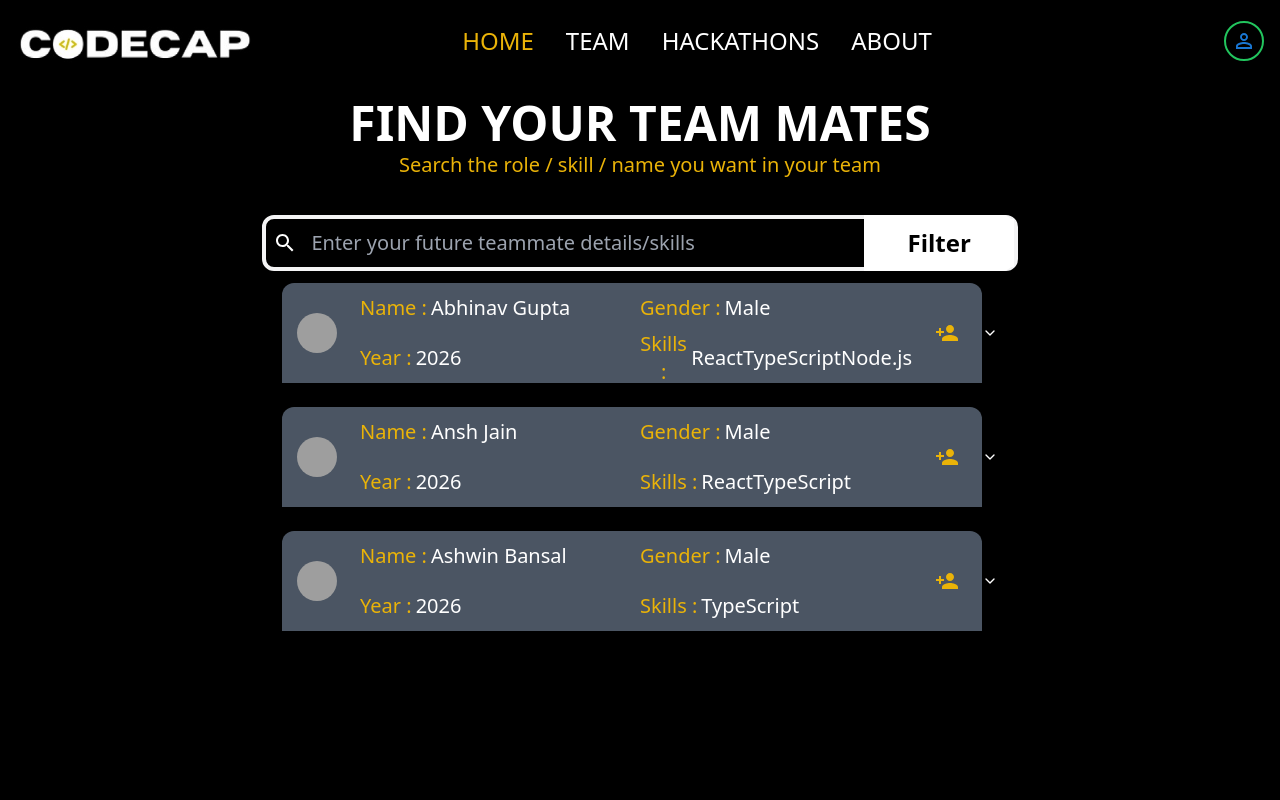
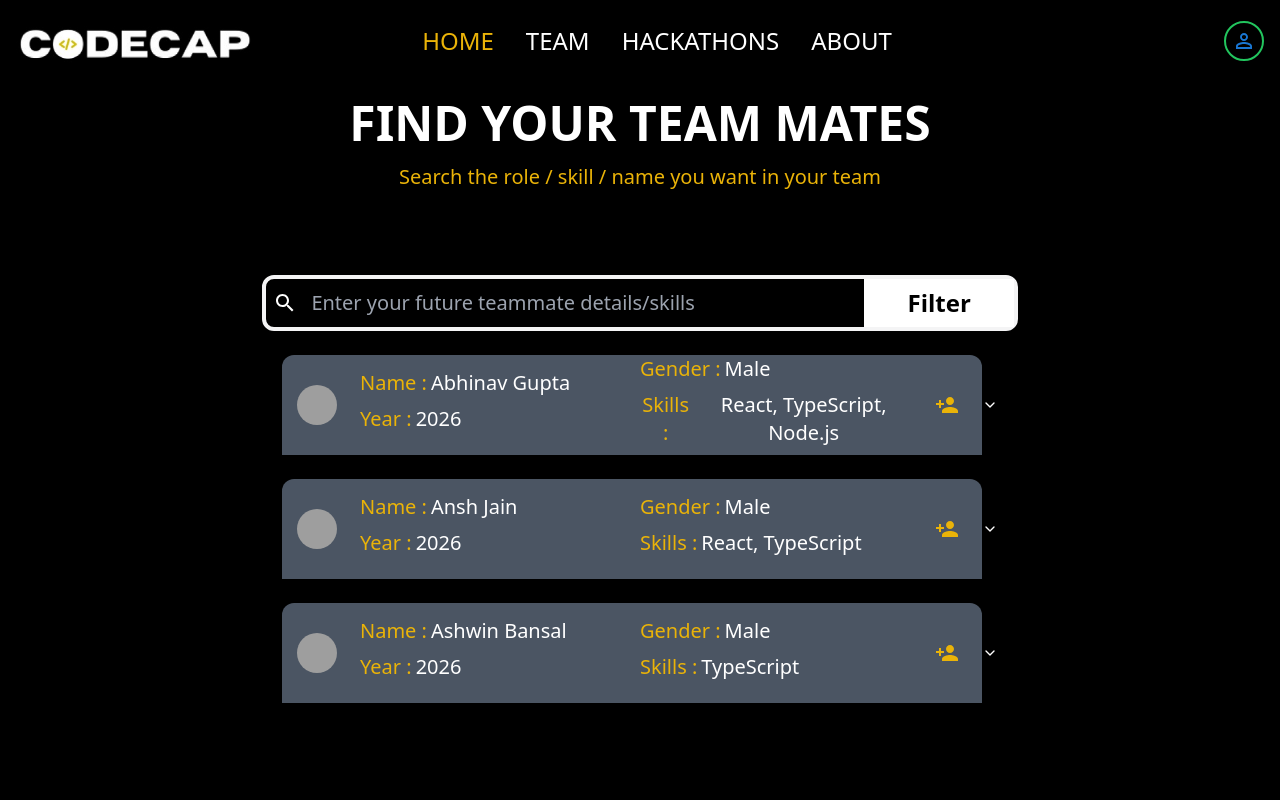
Before and after one commit to abhinav2805-ux/Code_cap, a React (Vite) app in the folder client/: page /buildteam in a window 1280 px wide. Shown: the top 800 px of the page. Built offline with nearby package versions, Linux system fonts and the light colour scheme; grey boxes are pictures that could not be loaded.

Commit message:
build team responsive

```diff
--- a/client/src/components/Editprofile.tsx
+++ b/client/src/components/Editprofile.tsx
@@ -113,15 +113,15 @@ interface FormErrors {
 
                                       // Fetching data from API
 
-  fetch(`http://localhost:3000/api/user/editProfile/${Username}`, {
-    method: 'POST',
-    headers: {
-      'Content-Type': 'application/json',
-    }
-  })
-    .then(response => response.json())
-    .then(data => console.log(data))
-    .catch(error => console.error('Error:', error));
+  // fetch(`http://localhost:3000/api/user/editProfile/${Username}`, {
+  //   method: 'POST',
+  //   headers: {
+  //     'Content-Type': 'application/json',
+  //   }
+  // })
+  //   .then(response => response.json())
+  //   .then(data => console.log(data))
+  //   .catch(error => console.error('Error:', error));
 
 
 
--- a/client/src/components/FindTeamMates.tsx
+++ b/client/src/components/FindTeamMates.tsx
@@ -1,54 +1,14 @@
 "use client"
 import React, { useState } from "react";
-import Navbar from "@/components/Navbar";
 import SearchIcon from '@mui/icons-material/Search';
-import { Check, ChevronsUpDown } from "lucide-react"
 import Profile from "./Profile";
 import Profile2 from "./Profile2";
-import { cn } from "@/lib/utils"
-import { Button } from "@/components/ui/button"
-import { Avatar, AvatarFallback, AvatarImage } from "@/components/ui/avatar"
-import PersonAddIcon from '@mui/icons-material/PersonAdd';
-import {
-  Command,
-  CommandEmpty,
-  CommandGroup,
-  CommandItem,
-  CommandList,
-} from "@/components/ui/command"
-import {
-  Popover,
-  PopoverContent,
-  PopoverTrigger,
-} from "@/components/ui/popover"
 import {
   Accordion,
   AccordionContent,
   AccordionItem,
   AccordionTrigger,
 } from "@/components/ui/accordion"
-const frameworks = [
-  {
-    value: "next.js",
-    label: "Next.js",
-  },
-  {
-    value: "sveltekit",
-    label: "SvelteKit",
-  },
-  {
-    value: "nuxt.js",
-    label: "Nuxt.js",
-  },
-  {
-    value: "remix",
-    label: "Remix",
-  },
-  {
-    value: "astro",
-    label: "Astro",
-  },
-]
 
 const FindTeamMates: React.FC = () =>  {
   const [value, setValue] = useState('');
@@ -60,34 +20,34 @@ const FindTeamMates: React.FC = () =>  {
     setValue(option);
     setShowOptions(false);
   };
+
   return (
     <>
-    <div className='w-full h-screen px-[250px] bg-black '>
+      <div className='w-full h-screen px-4 md:px-[250px]  bg-black'>
         {/* // find */}
         <div className='w-full h-[15%] p-4'>
-
-    <h1 className='text-center text-5xl font-bold text-white'>FIND YOUR TEAM MATES</h1>
-    <h3 className='text-center text-xl mt-1 text-yellow-500'>Search the role / skill / name you want in your team</h3>
+          <h1 className='text-center text-3xl md:text-5xl font-bold text-white'>FIND YOUR TEAM MATES</h1>
+          <h3 className='text-center text-lg md:text-xl  mt-4 text-yellow-500'>Search the role / skill / name you want in your team</h3>
         </div>
 
         {/* //filter */}
-    <div className='w-full h-[10%] p-3'>
-      <div className='w-full h-full border-4 border-zinc-100 flex rounded-xl '>
-        <div className='h-full w-[5%] flex justify-center items-center'>
+        <div className='w-full h-[10%] mt-[60px] mb-3 p-3'>
+          <div className='w-full h-full border-4 border-zinc-100 flex rounded-xl'>
+            <div className='h-full w-[10%] md:w-[5%] flex justify-center items-center'>
               <SearchIcon className='text-white' />
             </div>
-        <div className='h-full w-[75%]'>
+            <div className='h-full w-[60%] md:w-[75%]'>
               <input
                 type="text"
-            className='bg-transparent text-white w-full p-2 h-full focus:outline-none text-xl border-none'
+                className='bg-transparent text-white w-full p-2 h-full focus:outline-none text-sm md:text-xl border-none'
                 placeholder='Enter your future teammate details/skills'
                 value={value}
                 onChange={(e) => setValue(e.target.value)}
               />
             </div>
-        <div className='h-full w-[20%] flex justify-center bg-white items-center'>
+            <div className='h-full w-[30%] md:w-[20%] flex justify-center bg-white items-center'>
               <button
-            className='bg-white w-full text-2xl font-semibold py-3 text-black  rounded-r-xl'
+                className='bg-white w-full  h-full text-lg md:text-2xl font-semibold px-3 text-black rounded-r-xl'
                 onClick={() => setShowOptions(!showOptions)}
               >
                 Filter
@@ -95,7 +55,7 @@ const FindTeamMates: React.FC = () =>  {
             </div>
           </div>
           {showOptions && (
-        <div className='absolute right-[100px] mt-2 translate-y-[-60px] text-xl font-medium bg-white rounded-xl px-6 shadow-lg'>
+            <div className='absolute right-4 md:right-[100px] mt-2 translate-y-[-60px] text-sm md:text-xl font-medium bg-white rounded-xl px-6 shadow-lg'>
               {options.map((option, index) => (
                 <div
                   key={index}
@@ -108,12 +68,12 @@ const FindTeamMates: React.FC = () =>  {
             </div>
           )}
         </div>
+
         {/* // main area */}
-    <div className='w-full h-[75%] bg-black px-8'>
-
-    <Accordion  type="single" collapsible className="w-full">
+        <div className='w-full h-[75%] bg-black px-2 md:px-8 overflow-y-auto'>
+          <Accordion type="single" collapsible className="w-full">
             <AccordionItem value="item-1">
-        <AccordionTrigger>
+              <AccordionTrigger >
                 <Profile
                   name="Abhinav Gupta"
                   year="2026"
@@ -121,58 +81,59 @@ const FindTeamMates: React.FC = () =>  {
                   gender="Male"
                   imageSrc="https://github.com/shadcn.png"
                 />
-
               </AccordionTrigger>
               <AccordionContent>
                 <Profile2
                   role="Frontend dev."
-         branch = "CSE"
-         college = "MAIT"
-         project= "nil"
+                  branch="CSE"
+                  college="MAIT"
+                  project="nil"
                 />
               </AccordionContent>
               <br/>
             </AccordionItem>
             <AccordionItem value="item-2">
-        <AccordionTrigger>  <Profile
+              <AccordionTrigger>
+                <Profile
                   name="Ansh Jain"
                   year="2026"
                   skills={['React', 'TypeScript']}
                   gender="Male"
                   imageSrc="https://avatars.githubusercontent.com/u/114240845?v=4"
-      /></AccordionTrigger>
+                />
+              </AccordionTrigger>
               <AccordionContent>
                 <Profile2
                   role="FullStack dev."
-         branch = "CSE"
-         college = "MAIT"
-         project= "nil"
+                  branch="CSE"
+                  college="MAIT"
+                  project="nil"
                 />
               </AccordionContent>
-      </AccordionItem><br/>
+            </AccordionItem>
+            <br/>
             <AccordionItem value="item-3">
-        <AccordionTrigger> <Profile
+              <AccordionTrigger>
+                <Profile
                   name="Ashwin Bansal"
                   year="2026"
-        skills={[ 'TypeScript']}
+                  skills={['TypeScript']}
                   gender="Male"
                   imageSrc="https://avatars.githubusercontent.com/u/119871177?v=4"
-      /></AccordionTrigger>
+                />
+              </AccordionTrigger>
               <AccordionContent>
                 <Profile2
                   role="Backend dev."
-         branch = "CSE"
-         college = "MAIT"
-         project= "nil"
+                  branch="CSE"
+                  college="MAIT"
+                  project="nil"
                 />
               </AccordionContent>
             </AccordionItem>
           </Accordion>
-
         </div>
-
       </div>
-
     </>
   )
 }
--- a/client/src/components/Navbar.tsx
+++ b/client/src/components/Navbar.tsx
@@ -28,7 +28,7 @@ const Navbar: React.FC = () => {
         </div>
 
 
-        <div className="hidden mr-24 md:flex space-x-8">
+        <div className="hidden mr-44 md:flex space-x-8">
 
           <a href="/Home" className="text-yellow-500 text-2xl font-medium">HOME</a>
           <a href="/buildteam" className="hover:text-yellow-500 text-2xl font-medium">TEAM</a>
--- a/client/src/components/Profile.tsx
+++ b/client/src/components/Profile.tsx
@@ -1,5 +1,5 @@
 import React from 'react';
-import { Avatar, AvatarFallback, AvatarImage } from "@/components/ui/avatar"
+import { Avatar, AvatarFallback, AvatarImage } from "@/components/ui/avatar";
 import PersonAddIcon from '@mui/icons-material/PersonAdd';
 
 interface ProfileProps {
@@ -12,41 +12,40 @@ interface ProfileProps {
 
 const Profile: React.FC<ProfileProps> = ({ name, year, skills, gender, imageSrc }) => {
   return (
-   <>
-   <div className="w-full h-[100px]  bg-gray-600  rounded-t-xl flex ">
-               <div className="h-full w-[10%] flex justify-center items-center">
+    <div className="w-full flex flex-col md:flex-row md:h-[100px] bg-gray-600 rounded-t-xl p-2 md:p-0">
+      <div className="flex justify-between md:justify-center items-center w-full md:w-[10%] h-[50px] md:h-full">
         <Avatar>
-  <AvatarImage  src={imageSrc} />
+          <AvatarImage src={imageSrc} />
           <AvatarFallback>CN</AvatarFallback>
         </Avatar>
-               </div>
-               <div className="h-full w-[40%] pl-2  flex flex-col">
-                <div className="w-full flex  items-center  h-[50%] ">
-                <p className="text-xl text-yellow-500">Name :</p>
-                <p className="text-xl ml-1 text-white">{name}</p>
-
-                </div>
-
-                <div className="w-full h-[50%] flex  items-center  ">
-                <p className="text-xl  text-yellow-500">Year :</p>
-                <p className="text-xl ml-1 text-white">{year}</p>
+        <div className="block md:hidden">
+          <PersonAddIcon className="text-yellow-500 ml-2" />
         </div>
       </div>
-               <div className="h-full w-[40%] pl-2  ">
-               <div className="w-full flex  items-center  h-[50%] ">
-                <p className="text-xl text-yellow-500">Gender :</p>
-                <p className="text-xl ml-1 text-white">{gender}</p>
+      <div className="flex flex-col justify-center w-full md:w-[40%] pl-2">
+        <div className="flex items-center mb-2">
+          <p className="text-lg md:text-xl text-yellow-500">Name :</p>
+          <p className="text-lg md:text-xl ml-1 text-white">{name}</p>
         </div>
-
-                <div className="w-full h-[50%] flex  items-center  ">
-                <p className="text-xl  text-yellow-500 ">Skills :</p>
-                <p className="text-xl ml-1 text-white">{skills}</p>
+        <div className="flex items-center mb-2">
+          <p className="text-lg md:text-xl text-yellow-500">Year :</p>
+          <p className="text-lg md:text-xl ml-1 text-white">{year}</p>
         </div>
       </div>
-               <div className="h-full w-[10%]  flex justify-center items-center "><PersonAddIcon className="text-yellow-500" /></div>
+      <div className="flex flex-col justify-center w-full md:w-[40%] pl-2">
+        <div className="flex items-center mb-2">
+          <p className="text-lg md:text-xl text-yellow-500">Gender :</p>
+          <p className="text-lg md:text-xl ml-1 text-white">{gender}</p>
         </div>
-
-   </>
+        <div className="flex items-center mb-2">
+          <p className="text-lg md:text-xl text-yellow-500">Skills :</p>
+          <p className="text-lg md:text-xl ml-1 text-white">{skills.join(', ')}</p>
+        </div>
+      </div>
+      <div className="hidden md:flex justify-center items-center w-full md:w-[10%] h-[50px] md:h-full">
+        <PersonAddIcon className="text-yellow-500" />
+      </div>
+    </div>
   );
 };
 
```
Also changed, not shown: client/src/components/Profile2.tsx (+19 -28 lines), client/src/components/ui/accordion.tsx (+3 -5 lines). Lines whose indentation alone changed are shown as unchanged.
